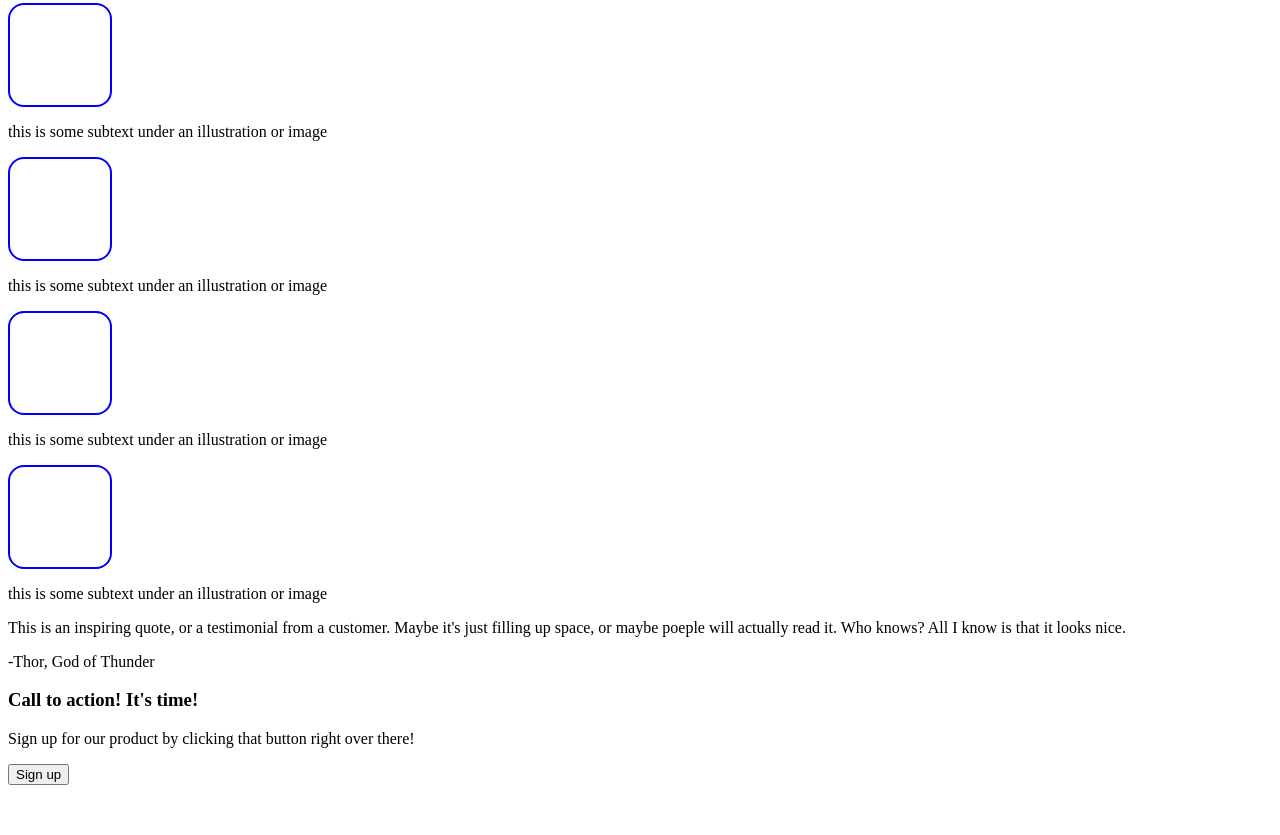
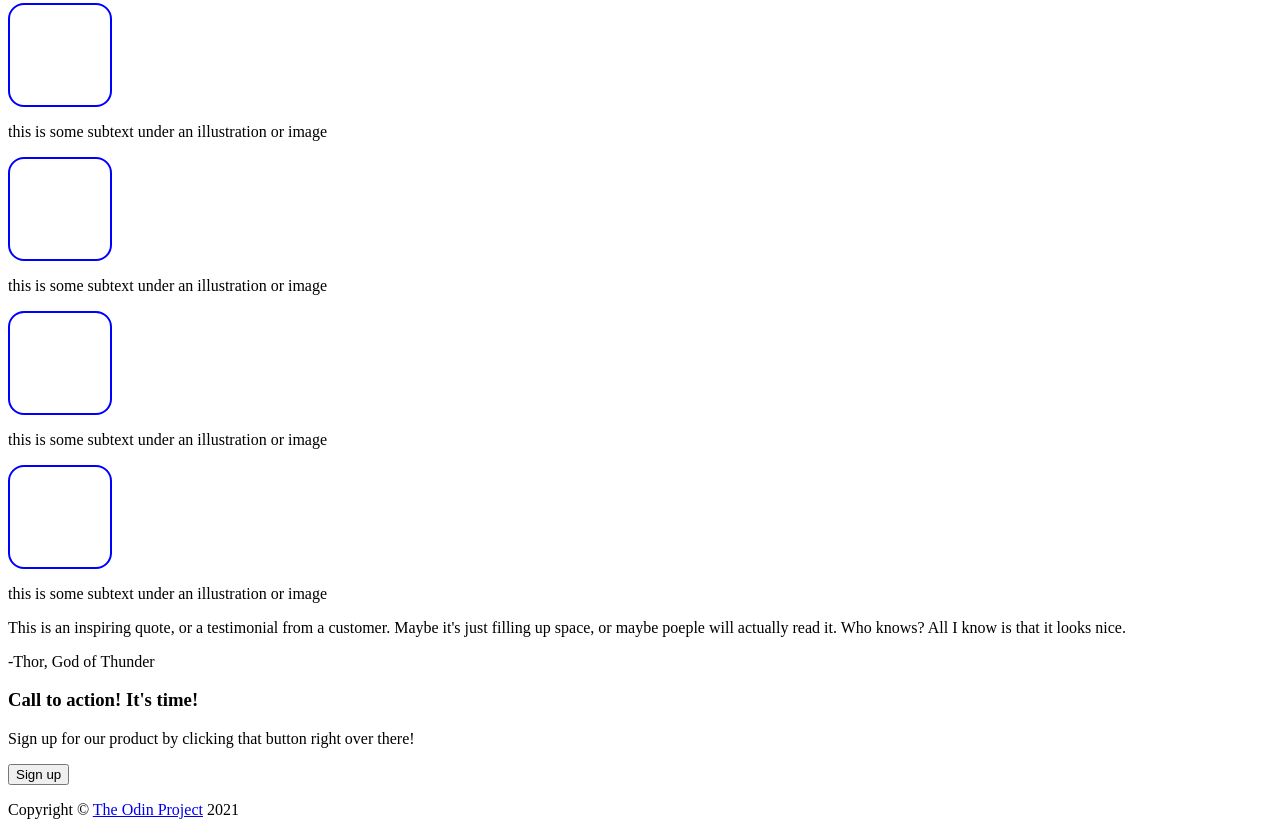
Before and after one commit to grizzygrant/op_landingpage, a plain HTML site: page index.html in a window 1280 px wide. Shown: the part 448-1283 px from the top of the page. Before the commit the page ends 1241 px from the top, so only its background shows below. Drawn offline with Linux system fonts and the light colour scheme.

Commit message:
Added footer content to HTML

```diff
--- a/index.html
+++ b/index.html
@@ -72,6 +72,7 @@
 
     <footer class="footer">
         <div class="footer-div">
+            <p>Copyright © <a href="#">The Odin Project</a> 2021</p>
         </div>
     </footer>
 
```
